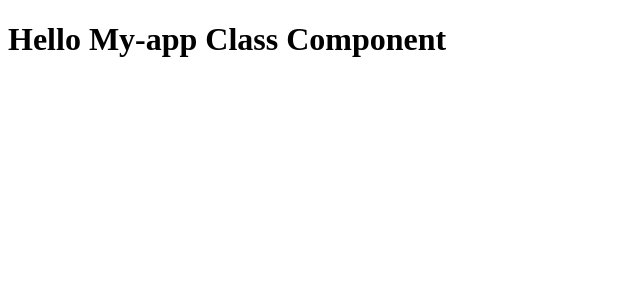
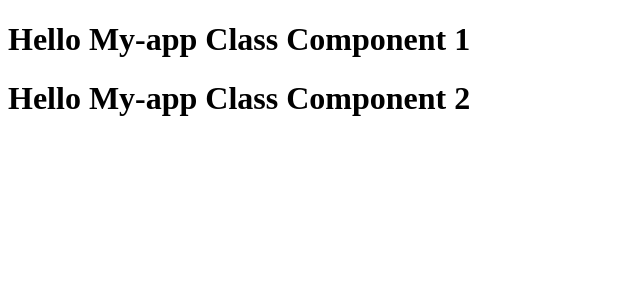
Before and after one commit to divyaIndur123/MyApp, a React (Create React App) app: page / in a window 1280 px wide. Shown: the top 300 px of the page, without its empty margins (0-640 px from the left). Built offline with nearby package versions, Linux system fonts and the light colour scheme.

Commit message:
using react fragment to wrap the multiple element for rendering

```diff
--- a/src/App.js
+++ b/src/App.js
@@ -3,7 +3,14 @@ import React,{Component} from 'react';
 
 class App extends Component{
     render(){
-        return <h1>Hello My-app Class Component</h1>
+
+        return(
+        <React.Fragment>
+            <h1>Hello My-app Class Component 1</h1>
+            <h1>Hello My-app Class Component 2</h1>
+        </React.Fragment> );
+
+
     }
 }
 
```
